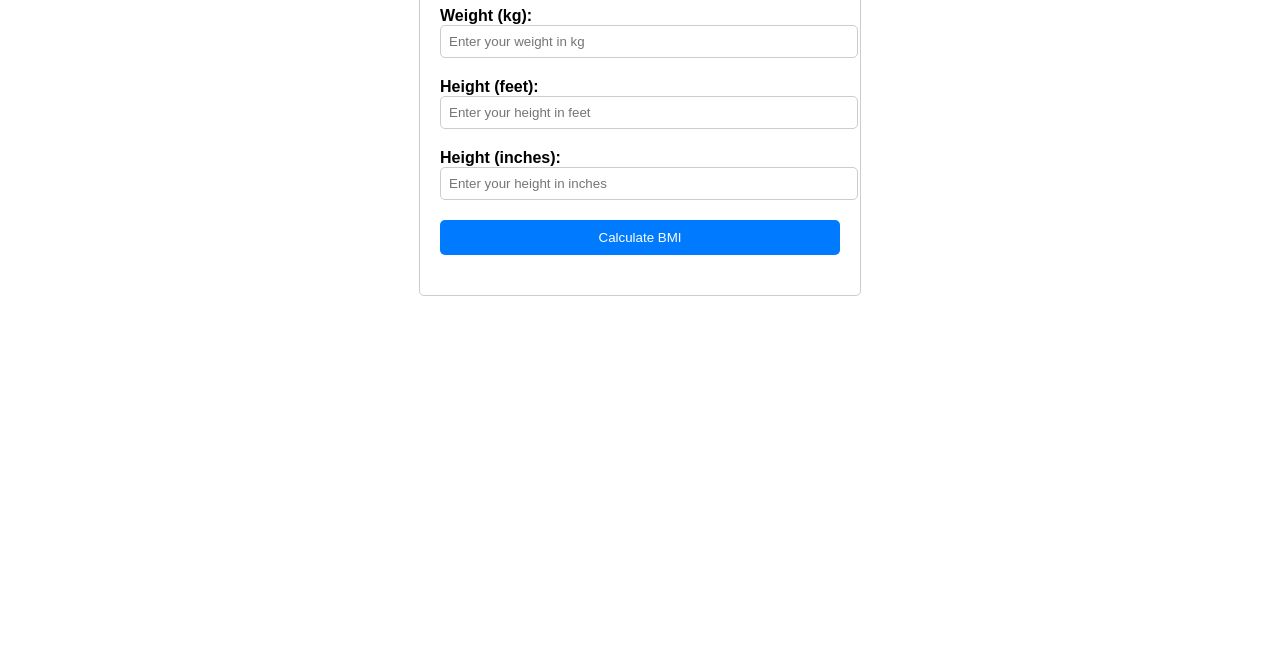
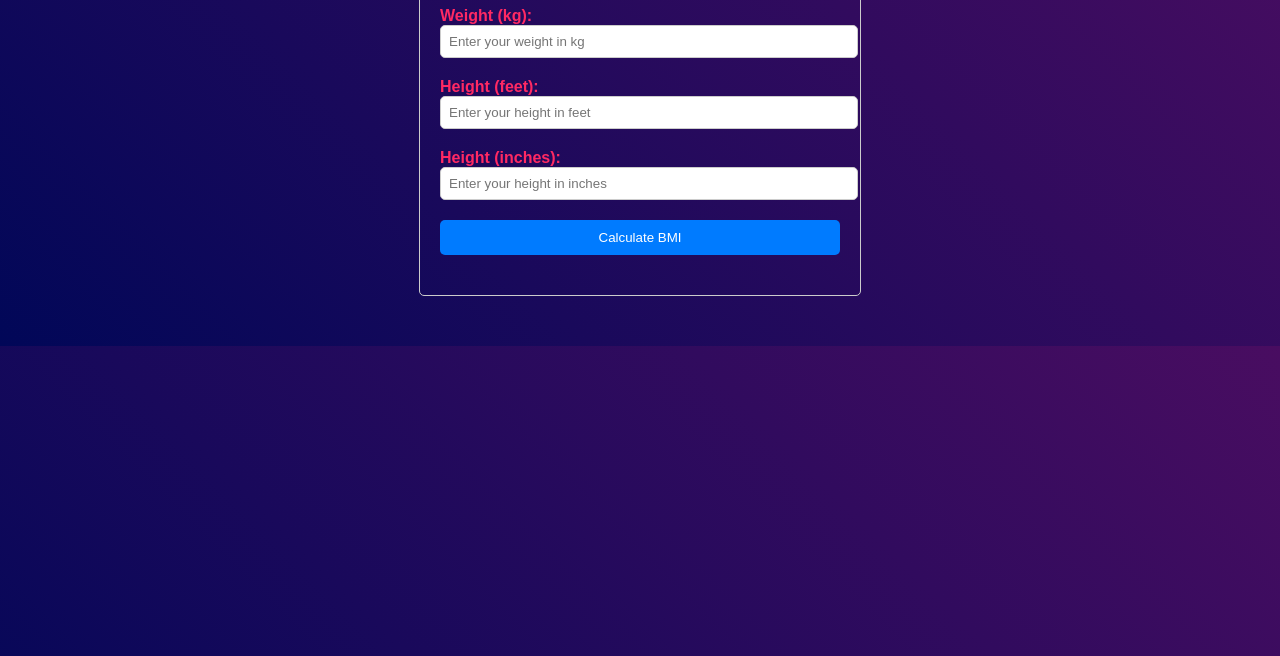
Before and after one commit to muhammadumairlodhi/BMI-Calculator, a plain HTML site: page index.html in a window 1280 px wide. Shown: the part 144-800 px from the top of the page. Drawn offline with Linux system fonts and the light colour scheme.

Commit message:
first commit

```diff
--- a/style.css
+++ b/style.css
@@ -2,6 +2,8 @@ body {
     font-family: Arial, sans-serif;
     margin: 0;
     padding: 0;
+    background: linear-gradient(45deg, #010758,#490d61);
+    color: #FF2963;
 }
 
 .container {
```
